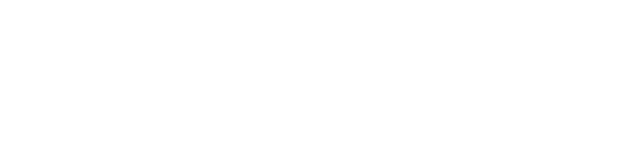
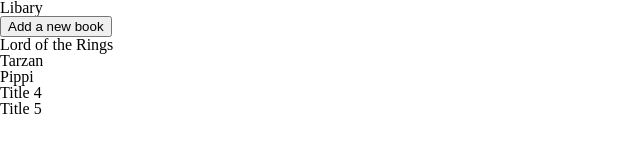
Before and after one commit to dk-ties/TOP_FullStackJavascript, a website: page Library/index.html in a window 1280 px wide. Shown: the whole page, without its empty margins (0-640 px from the left). Drawn offline with Linux system fonts and the light colour scheme.

Commit message:
Setting up raw HTML stucture

```diff
--- a/Library/index.html
+++ b/Library/index.html
@@ -21,6 +21,24 @@
       </p>
     <![endif]-->
 
+
+
+    <div class="main">
+      <div class="sidebar">
+<div class="logo">Libary</div>
+<button class="addNewBook">Add a new book</button>
+<div class="bookShelf">
+  <div class="books">Lord of the Rings</div>
+  <div class="books">Tarzan</div>
+  <div class="books">Pippi</div>
+  <div class="books">Title 4</div>
+  <div class="books">Title 5</div>
+</div>
+      </div>
+      </div>
+      <div class="content"></div>
+      <div class="footer"></div>
+    </div>
     <script src="script.js" async defer></script>
   </body>
 </html>
```
